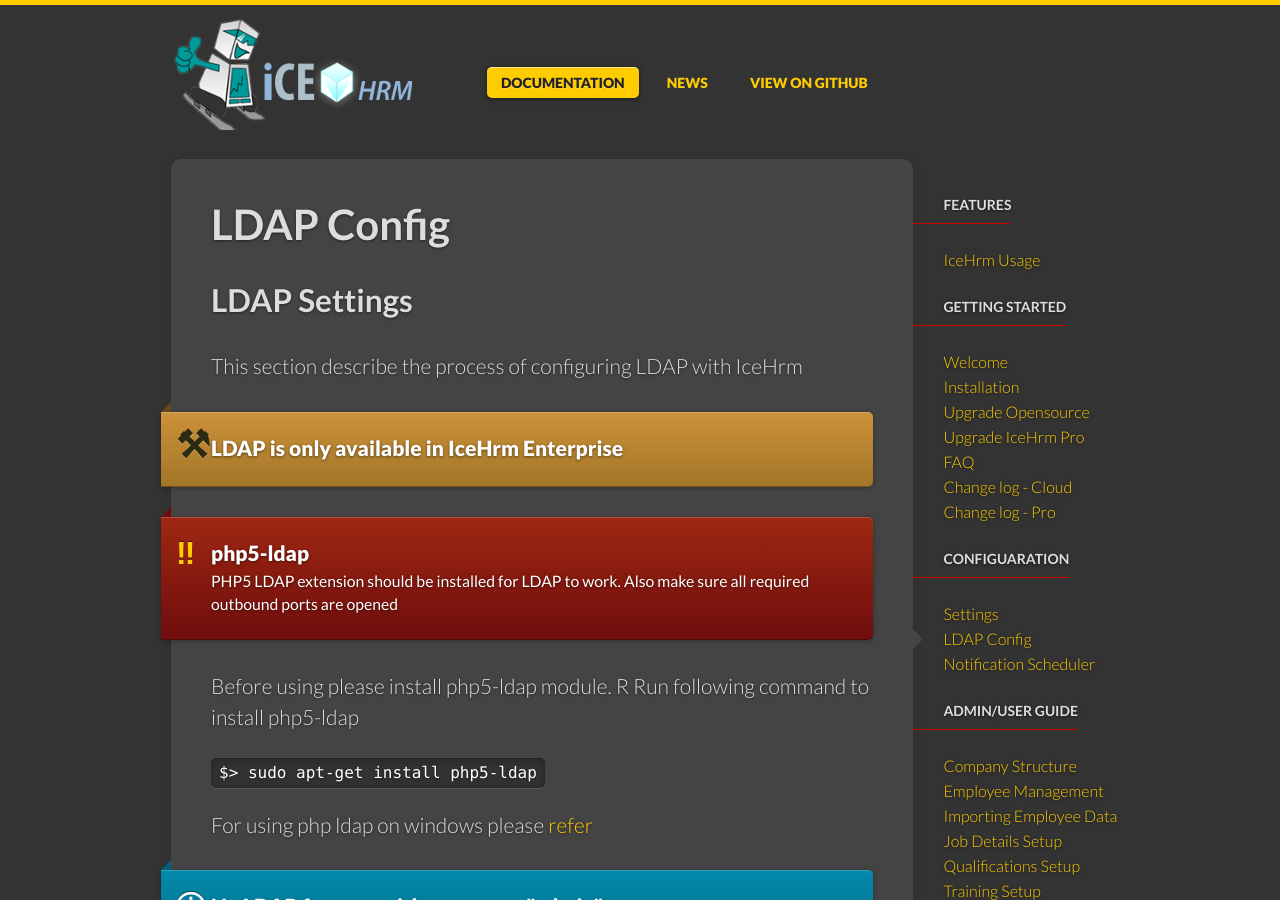
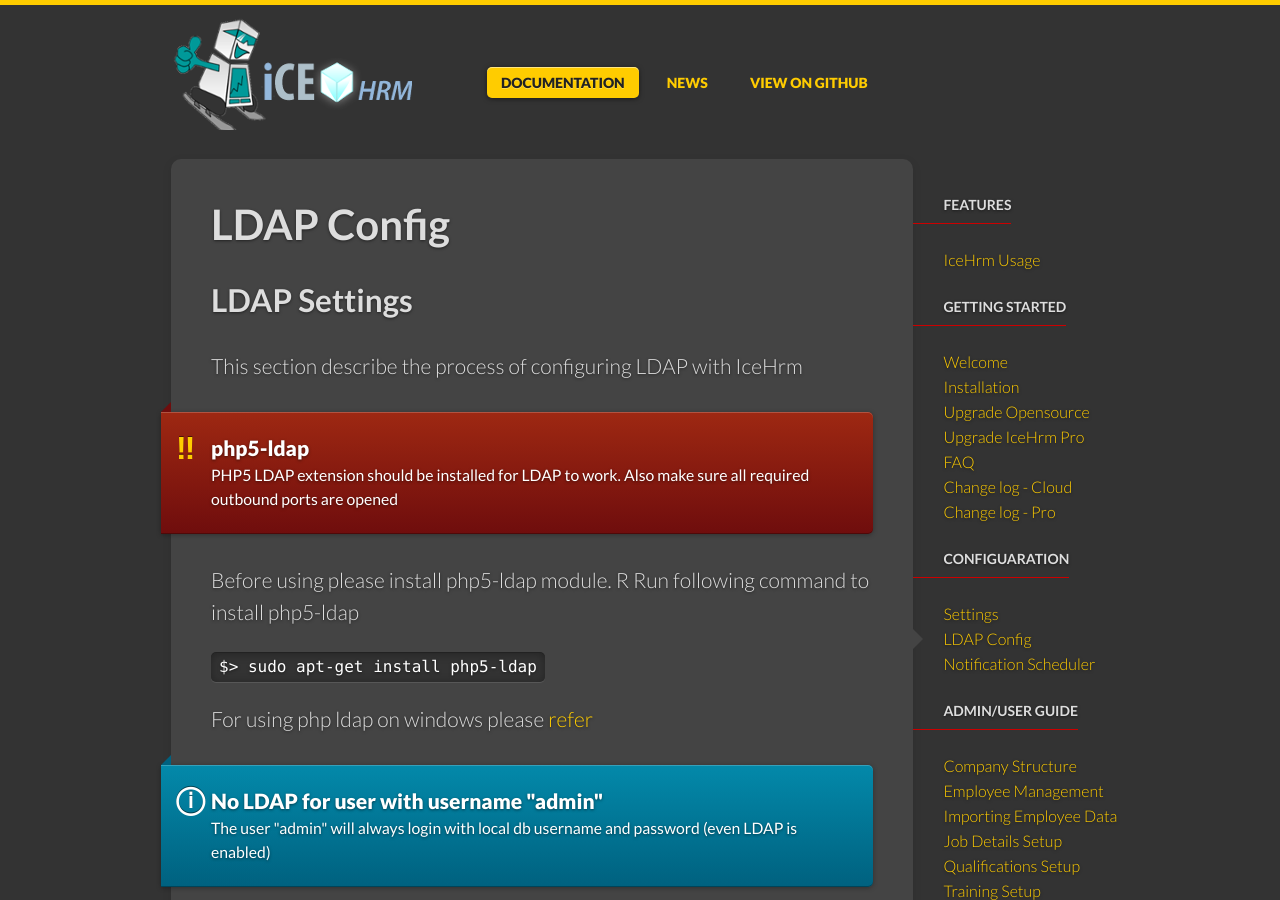
Before and after one commit to icehrm/icehrm.github.io, a Jekyll site: the page built from _docs/ldap.md, in a window 1280 px wide and 900 px high. Built offline with Jekyll 4.4.1, drawn with Linux system fonts in a browser that asks for light colours.

Commit message:
update ldap docs

```diff
--- a/_docs/ldap.md
+++ b/_docs/ldap.md
@@ -9,11 +9,6 @@
 ## LDAP Settings
 
 This section describe the process of configuring LDAP with IceHrm
-
-<div class="note unreleased">
-  <h5>LDAP is only available in IceHrm Enterprise</h5>
-  <p></p>
-</div>
 
 <div class="note warning">
   <h5>php5-ldap</h5>
```
